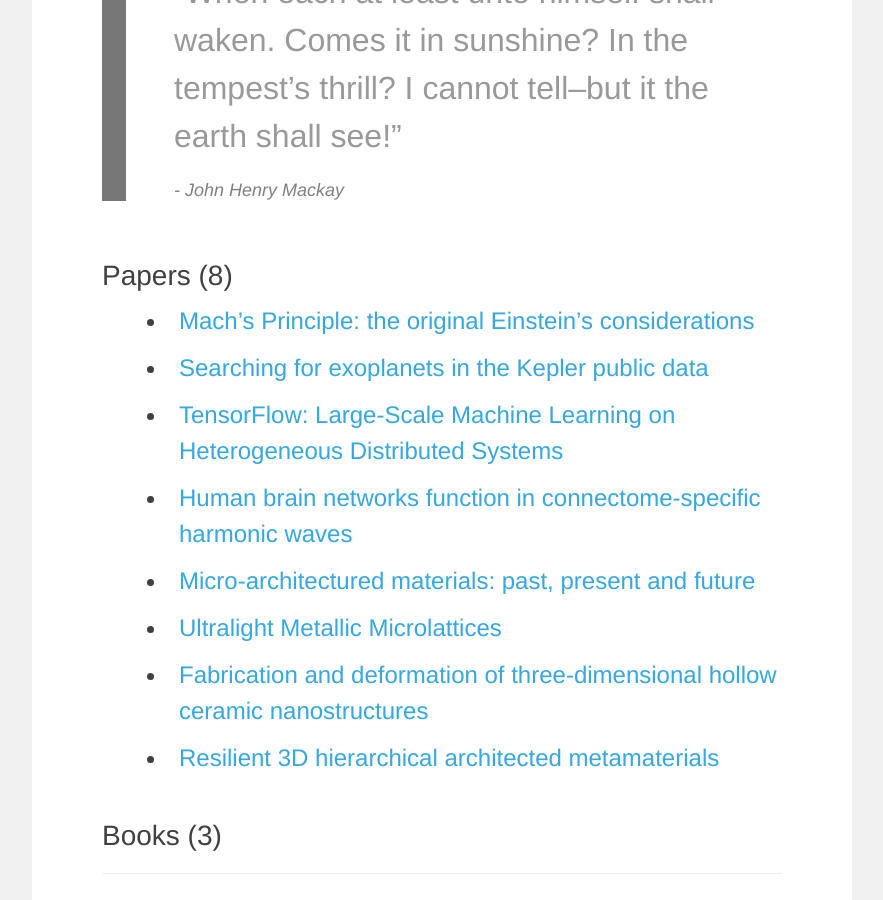
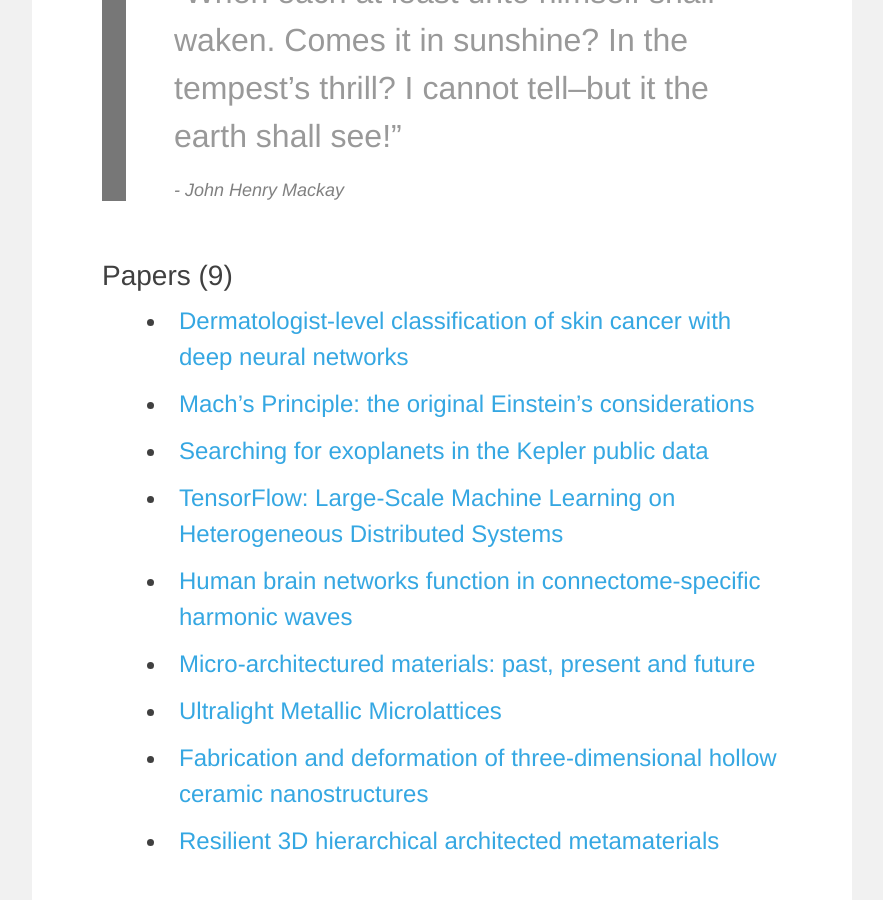
Before and after one commit to snehankekre/snehankekre.github.io, a Jekyll site: the page built from _posts/2017-05-12-summer-reading.md, in a window 1280 px wide and 900 px high, scrolled down 476 px. Shown: the whole window, without its empty margins (198-1081 px from the left). Built offline with Jekyll 4.4.1, drawn with Linux system fonts in a browser that asks for light colours.

Commit message:
update: paper

```diff
--- a/_posts/2017-05-12-summer-reading.md
+++ b/_posts/2017-05-12-summer-reading.md
@@ -14,7 +14,8 @@
 >
 > #### \- John Henry Mackay
 
-## Papers (8)
+## Papers (9)
+- [Dermatologist-level classification of skin cancer with deep neural networks](https://www.nature.com.sci-hub.cc/nature/journal/v542/n7639/full/nature21056.html)
 - [Mach's Principle: the original Einstein's considerations](http://philsci-archive.pitt.edu/12338/1/Einstein_1907_12_EN.pdf)
 - [Searching for exoplanets in the Kepler public data](https://goo.gl/mMLQBw)
 - [TensorFlow: Large-Scale Machine Learning on Heterogeneous Distributed Systems](http://download.tensorflow.org/paper/whitepaper2015.pdf)
```
